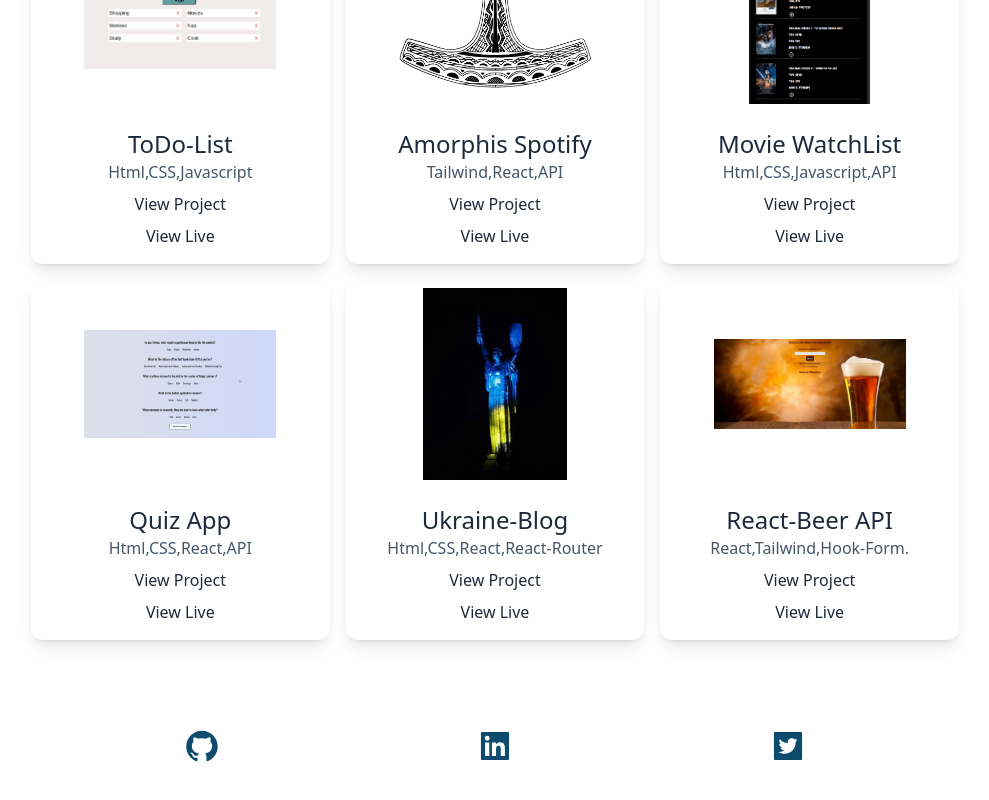
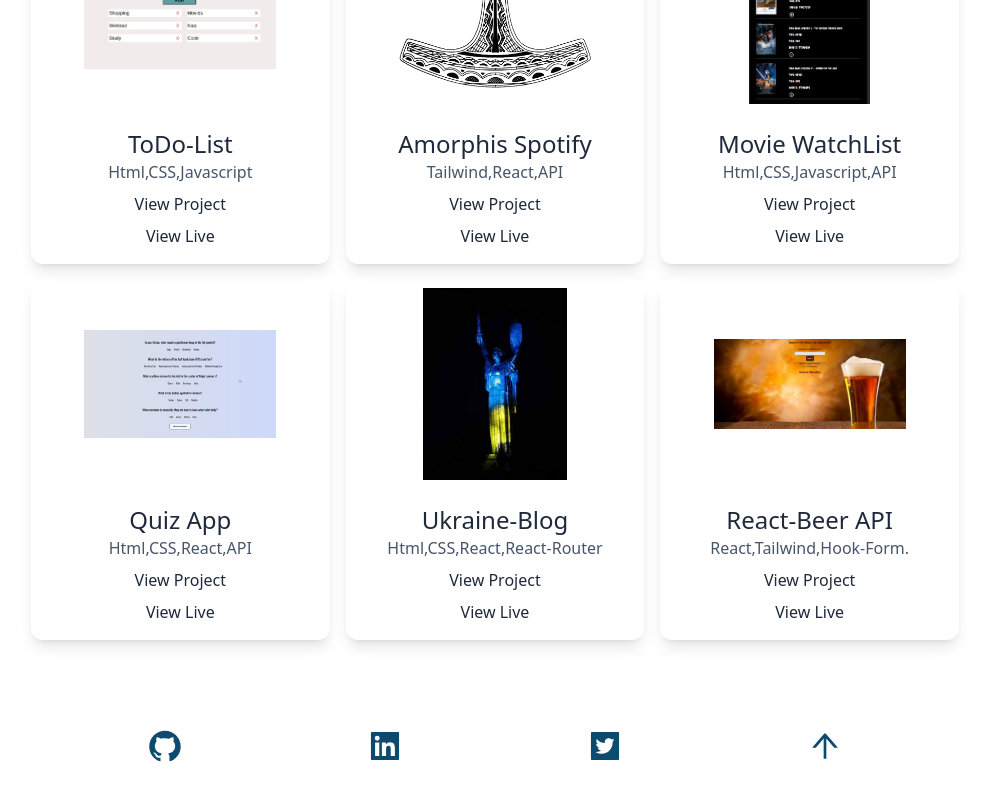
Before and after one commit to Myk-benot/React-Portfolio, a React (Vite) app: page / in a window 1280 px wide. Shown: the part 1520-2320 px from the top of the page, without its empty margins (145-1134 px from the left). Built offline with nearby package versions, Linux system fonts and the light colour scheme.

Commit message:
add link

```diff
--- a/src/Footer.jsx
+++ b/src/Footer.jsx
@@ -1,9 +1,10 @@
-import React from "react";
+import React from 'react';
 import {
   AiFillGithub,
   AiFillLinkedin,
   AiFillTwitterSquare,
-} from "react-icons/ai";
+  AiOutlineArrowUp
+} from 'react-icons/ai';
 
 export default function Footer() {
   return (
@@ -36,6 +37,9 @@ export default function Footer() {
         >
           <AiFillTwitterSquare />
         </a>
+        <a className="hover:text-lime-500" href="#nav">
+          <AiOutlineArrowUp />
+        </a>
       </div>
     </>
   );
--- a/src/Nav.jsx
+++ b/src/Nav.jsx
@@ -1,9 +1,12 @@
-import React from "react";
-import { BsFillMoonStarsFill } from "react-icons/bs";
+import React from 'react';
+import { BsFillMoonStarsFill } from 'react-icons/bs';
 
 export default function Nav({ toggleDarkMode }) {
   return (
-    <nav className="p-10 mb-12 flex flex-col items-center  sm:flex-row sm:justify-between sm:items-center ">
+    <nav
+      className="p-10 mb-12 flex flex-col items-center  sm:flex-row sm:justify-between sm:items-center"
+      id="nav"
+    >
       <BsFillMoonStarsFill
         className="cursor-pointer text-2xl dark:text-yellow-100 mb-3"
         onClick={() => toggleDarkMode()}
```
